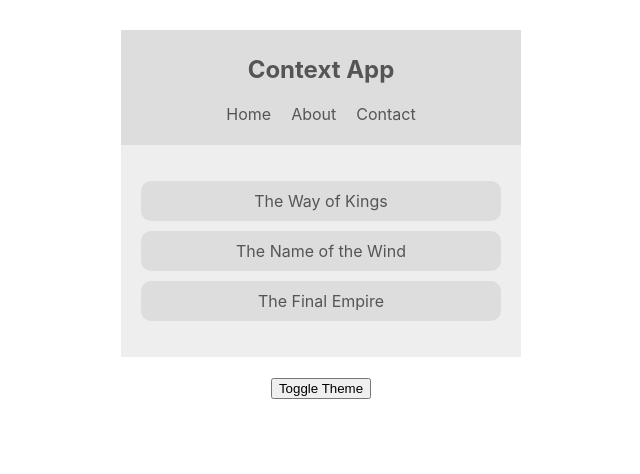
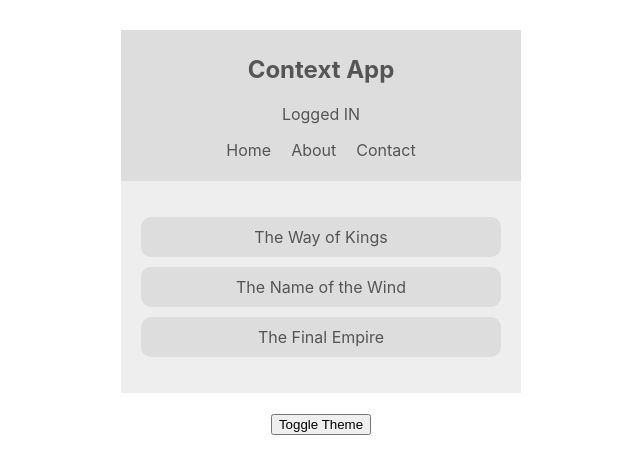
Before and after one commit to seangay/react-tutorial-context-hooks, a React (Create React App) app: page / in a window 1280 px wide. Shown: the top 474 px of the page, without its empty margins (319-959 px from the left). Built offline with nearby package versions, Linux system fonts and the light colour scheme.

Commit message:
Completed #8 - Consuming Multiple Contexts
- Added second consumer into the Navbar
- Toggle the authenticated state on the context

```diff
--- a/src/components/Navbar.tsx
+++ b/src/components/Navbar.tsx
@@ -1,5 +1,6 @@
 import * as React from 'react';
 import {ThemeContext} from "../contexts/ThemeContext";
+import {AuthContext} from '../contexts/AuthContext';
 
 type Props = {};
 
@@ -8,12 +9,17 @@
 export class Navbar extends React.Component<Props, State> {
   render() {
     return (
-      <ThemeContext.Consumer>{(context: any) => {
-        const {isLightTheme, light, dark} = context;
+      <AuthContext.Consumer>{(authContext: any) => (
+        <ThemeContext.Consumer>{(themeContext: any) => {
+          const {isAuthenticated, toggleAuth} = authContext;
+          const {isLightTheme, light, dark} = themeContext;
           const theme = isLightTheme ? light : dark;
           return (
             <nav style={{background: theme.ui, color: theme.syntax}}>
               <h1>Context App</h1>
+              <div onClick={toggleAuth}>
+                {isAuthenticated ? "Logged IN" : "Logged OUT"}
+              </div>
               <ul>
                 <li>Home</li>
                 <li>About</li>
@@ -23,6 +29,8 @@
           )
         }}
         </ThemeContext.Consumer>
+      )}
+      </AuthContext.Consumer>
     );
   };
 }
```
Lines whose indentation alone changed are shown as unchanged.
